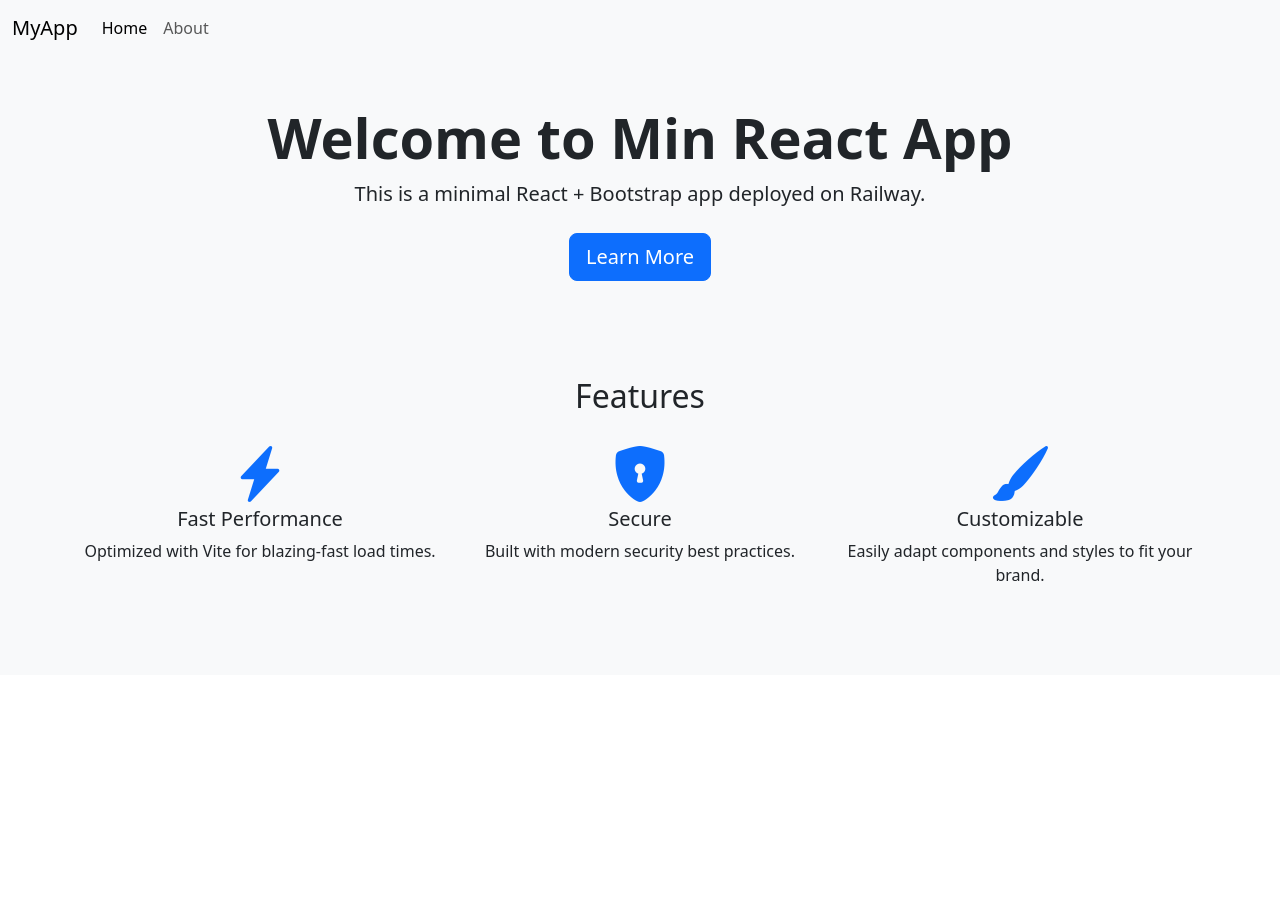
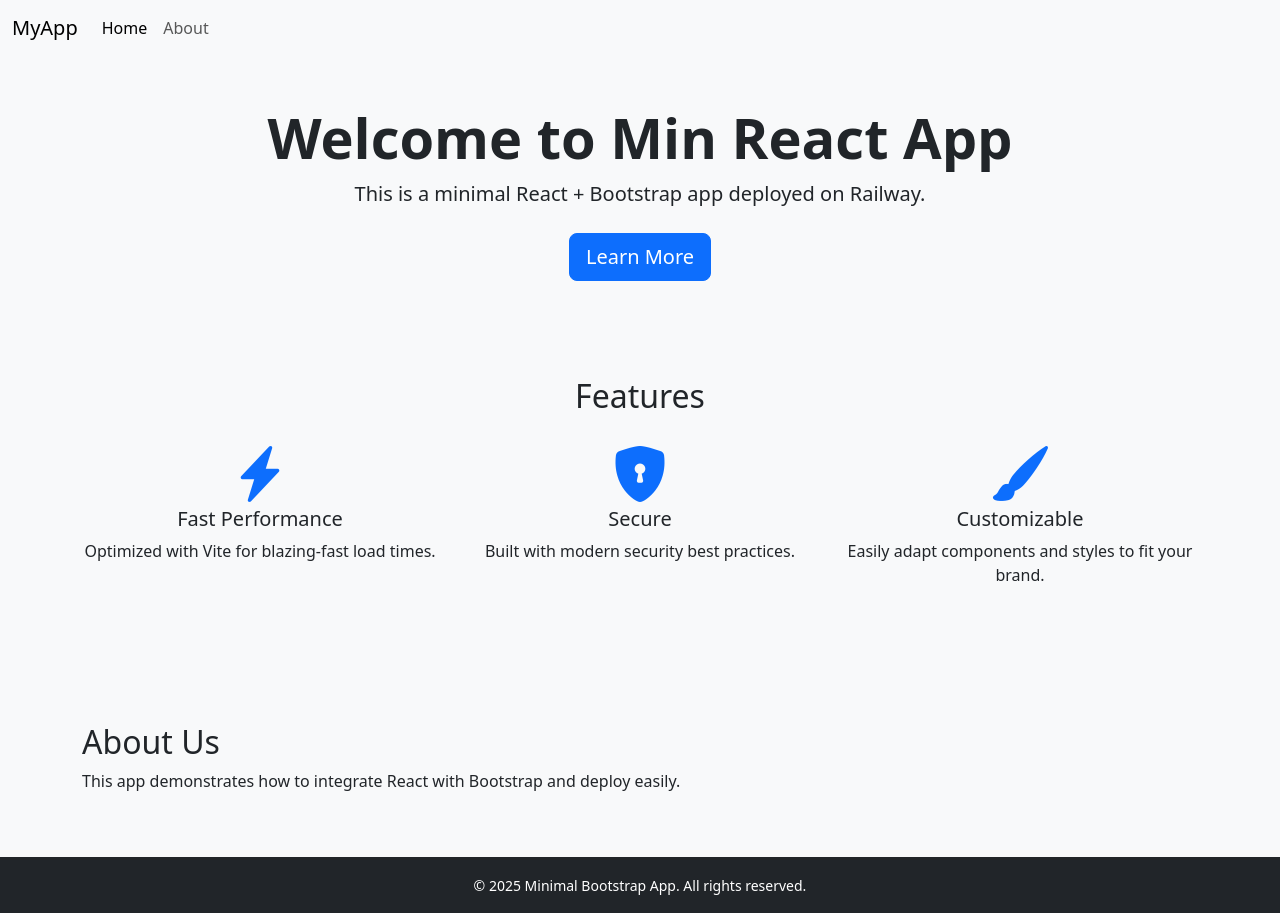
Before and after one commit to Meet-kasediya/Baskitty, a React (Vite) app: page / in a window 1280 px wide. Before the commit the page ends 800 px from the top, so only its background shows below. Built offline with nearby package versions, Linux system fonts and the light colour scheme.

Commit message:
Add remaining sections and update App component

```diff
--- a/src/App.tsx
+++ b/src/App.tsx
@@ -1,15 +1,17 @@
-import Navbar from "./components/Navbar";
-import Hero from "./components/Hero";
-import Features from "./components/Features";
+import Navbar from './components/Navbar'
+import Hero from './components/Hero'
+import Features from './components/Features'
+import About from './components/About'
+import Footer from './components/Footer'
 
-function App() {
+export default function App() {
   return (
     <>
       <Navbar />
       <Hero />
       <Features />
+      <About />
+      <Footer />
     </>
-  );
+  )
 }
-
-export default App;
--- /dev/null
+++ b/src/components/About.tsx
@@ -0,0 +1,10 @@
+export default function About() {
+  return (
+    <section className="py-5 bg-light">
+      <div className="container">
+        <h2>About Us</h2>
+        <p>This app demonstrates how to integrate React with Bootstrap and deploy easily.</p>
+      </div>
+    </section>
+  );
+}
--- /dev/null
+++ b/src/components/Footer.tsx
@@ -0,0 +1,9 @@
+export default function Footer() {
+  return (
+    <footer className="bg-dark text-white py-3 text-center">
+      <div className="container">
+        <small>© 2025 Minimal Bootstrap App. All rights reserved.</small>
+      </div>
+    </footer>
+  );
+}
```
